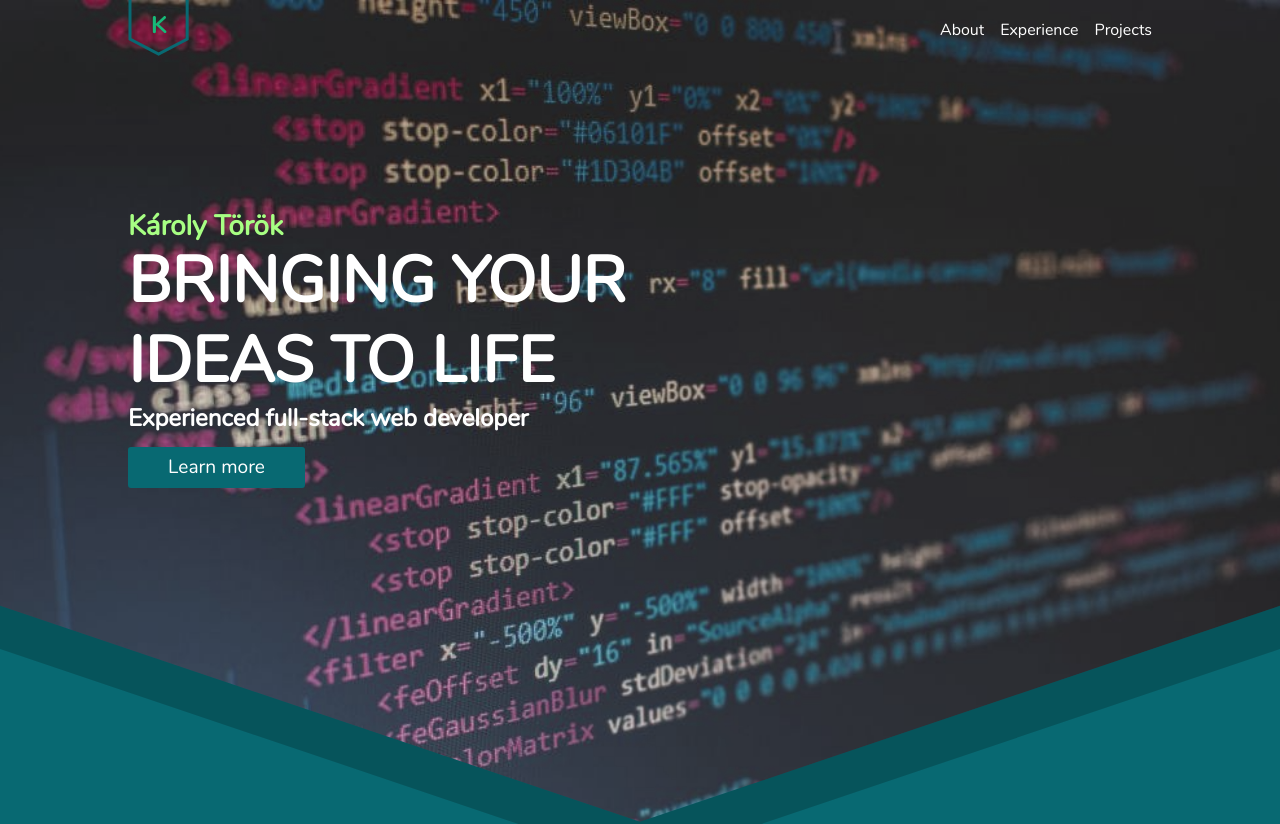
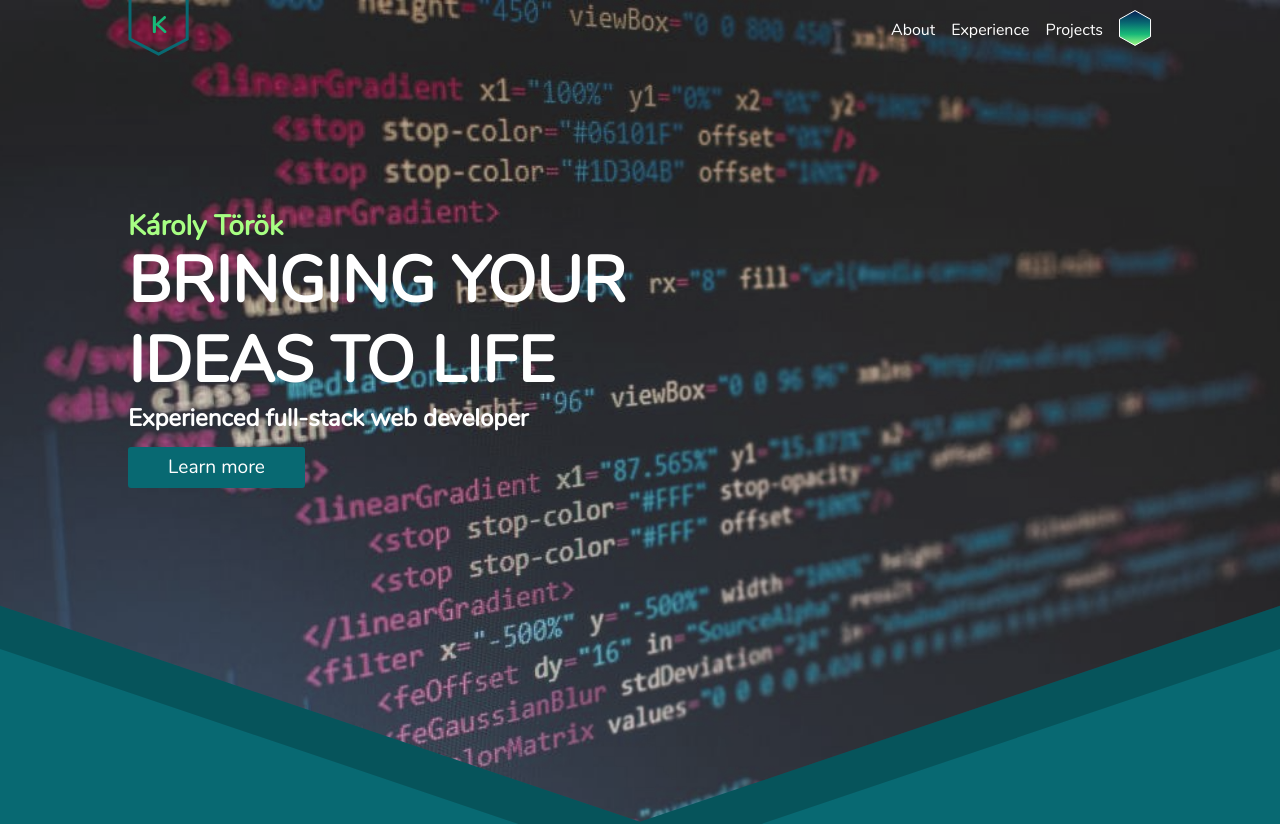
Before and after one commit to karesztrk/portfolio, a Gatsby site: page / in a window 1280 px wide. Shown: the top 824 px of the page. Built offline with nearby package versions, Linux system fonts and the light colour scheme; Gatsby itself is replaced by a stand-in of ours.

Commit message:
Added basic Theme selector link

```diff
--- a/src/components/common/Header/NavbarLinks/NavbarLinks.jsx
+++ b/src/components/common/Header/NavbarLinks/NavbarLinks.jsx
@@ -2,12 +2,14 @@ import React from 'react';
 import PropTypes from 'prop-types';
 import AnchorLink from 'react-anchor-link-smooth-scroll';
 import { Wrapper } from './styles';
+import { ThemeSelector } from '../ThemeSelector';
 
 export const NavbarLinks = ({ desktop }) => (
   <Wrapper desktop={desktop}>
     <AnchorLink href="#about">About</AnchorLink>
     <AnchorLink href="#experience">Experience</AnchorLink>
     <AnchorLink href="#projects">Projects</AnchorLink>
+    <ThemeSelector />
   </Wrapper>
 );
 
--- a/src/components/common/Header/NavbarLinks/styles.js
+++ b/src/components/common/Header/NavbarLinks/styles.js
@@ -4,7 +4,8 @@ const desktopStyle = ({ theme }) => css`
   display: none;
 
   ${theme.md`
-    display: block;
+      display: flex;
+      align-items: center;
   `}
 
   a {
--- /dev/null
+++ b/src/components/common/Header/ThemeSelector/ThemeSelector.jsx
@@ -0,0 +1,12 @@
+import React, { useState } from 'react';
+import { Wrapper, SelectedTheme } from './styles';
+
+export const ThemeSelector = () => {
+  const [open, setOpen] = useState(false);
+  return (
+    <Wrapper state={{ open }}>
+      <SelectedTheme onClick={() => setOpen(!open)} />
+      <ul>Selector is open</ul>
+    </Wrapper>
+  );
+};
--- /dev/null
+++ b/src/components/common/Header/ThemeSelector/index.js
@@ -0,0 +1 @@
+export { ThemeSelector } from './ThemeSelector';
--- /dev/null
+++ b/src/components/common/Header/ThemeSelector/styles.js
@@ -0,0 +1,32 @@
+import styled from 'styled-components';
+import Theme from 'assets/icons/theme.inline.svg';
+
+export const Wrapper = styled.div`
+  ul {
+    margin: 0;
+    padding: 1rem;
+    position: absolute;
+    display: ${({ state }) => (state.open ? 'block' : 'none')};
+    background: white;
+    border-radius: 9px;
+  }
+`;
+
+export const SelectedTheme = styled(Theme)`
+  cursor: pointer;
+  .quaternary-color {
+    stop-color: ${({ theme }) => theme.quaternaryColor};
+  }
+
+  .tertiary-color {
+    stop-color: ${({ theme }) => theme.tertiaryColor};
+  }
+
+  .secondary-color {
+    stop-color: ${({ theme }) => theme.secondaryColor};
+  }
+
+  .primary-color {
+    stop-color: ${({ theme }) => theme.primaryColor};
+  }
+`;
--- a/src/components/sections/Intro/Intro.jsx
+++ b/src/components/sections/Intro/Intro.jsx
@@ -1,18 +1,11 @@
-import React, { useEffect, useState } from 'react';
+import React from 'react';
 import AnchorLink from 'react-anchor-link-smooth-scroll';
 import { Header, Container, Button } from 'components/common';
 import { Wrapper, IntroWrapper, Details, Separator } from './styles';
 
 export const Intro = () => {
-  const [scroll, setScroll] = useState(0);
-  useEffect(() => {
-    document.addEventListener('scroll', () => {
-      const pos = window.pageYOffset * -0.5;
-      setScroll(pos);
-    });
-  }, []);
   return (
-    <Wrapper scroll={scroll}>
+    <Wrapper>
       <Header />
       <IntroWrapper as={Container}>
         <Details>
```
Also changed, not shown: src/assets/icons/theme.inline.svg (added).
